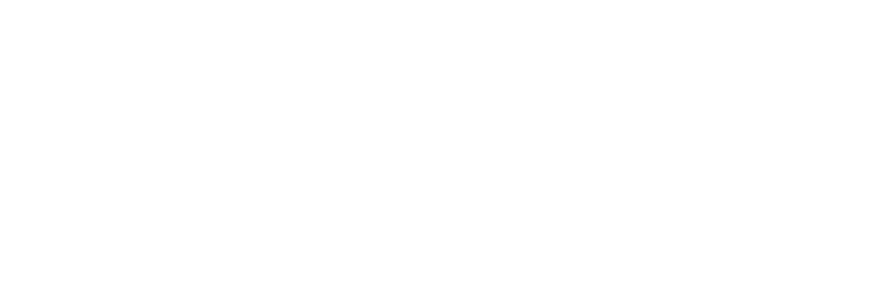
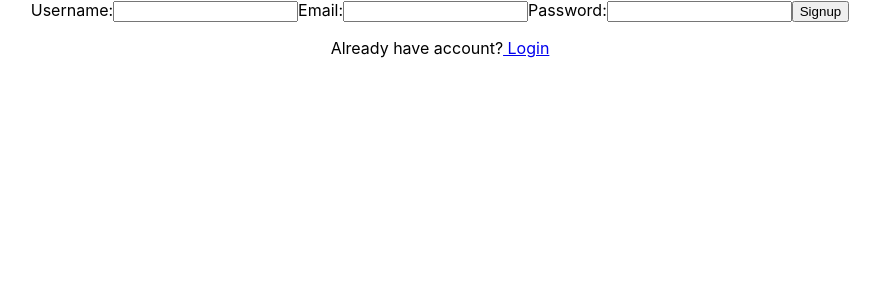
Before and after one commit to bert-ware/final-project-frontend, a React (Create React App) app: page /signup in a window 1280 px wide. Shown: the top 300 px of the page, without its empty margins (200-1080 px from the left). Built offline with nearby package versions, Linux system fonts and the light colour scheme.

Commit message:
Auth routes and recipesDetails fix

```diff
--- a/src/App.js
+++ b/src/App.js
@@ -1,4 +1,4 @@
-import React from 'react';
+import React, { useState } from 'react';
 import './App.css';
 import {Switch, Route} from 'react-router-dom'
 import ProductDetails from './components/ProductDetails/ProductDetails'
@@ -9,8 +9,21 @@
 import AddProduct from './components/AddProduct/AddProduct'
 import Recipes from './components/Recipes/Recipes';
 import RecipeDetails from "./components/RecipesDetails/RecipeDetails"
+import Signup from "./Auth/Signup"
+import Logout from "./Auth/Logout"
+import Login from "./Auth/Login"
+
 
 function App() {
+  const [setDatos] = useState({
+    loggedInUser: null
+  })
+  const getTheUser = (userObj) => {
+    setDatos({
+      loggedInUser: userObj
+    })
+  }
+
   return (
     <div className="App">
       <Switch> <Route exact path='/'><Home/></Route>
@@ -22,6 +35,9 @@
         <Route path="/products/:id" render={(props) => <ProductDetails  {...props}/>} />
         <Route exact path='/providers'> <Providers/></Route>
         <Route path="/providers/:id" render={(props) => <ProviderDetails {...props} />} />
+        <Route path="/signup" render={props => <Signup {...props} callback={getTheUser}  />} />
+        <Route path="/login" render={props => <Login {...props} callback={getTheUser}  />} />
+        <Route exact path="/logout" render={(props) => <Logout {...props} getUser={getTheUser} />}/>
       </Switch>
     </div>
   );
--- /dev/null
+++ b/src/Auth/AuthService.js
@@ -0,0 +1,35 @@
+import axios from 'axios'
+
+class AuthService {
+  constructor() {
+    let service = axios.create({
+      baseURL: 'http://localhost:3000/api',
+      withCredentials: true
+    });
+    this.service = service;
+  }
+
+  signup = (name,email, password) => {
+    return this.service.post('/signup', {name,email, password})
+    .then(response => response.data)
+  }
+
+  loggedin = () => {
+    return this.service.get('/loggedin')
+    .then(response => response.data)
+  }
+
+  login = (email, password) => {
+    return this.service.post('/login', {email, password})
+    .then(response => response.data)
+  }
+
+  logout = () => {
+    return this.service.post('/logout', {})
+    .then(response => response.data)
+  }
+
+
+
+}
+export default AuthService;
--- /dev/null
+++ b/src/Auth/Login.js
@@ -0,0 +1,45 @@
+import React, { Component } from 'react';
+import AuthService from './AuthService';
+import { Link } from 'react-router-dom';
+
+
+class Login extends Component {
+  constructor(props){
+    super(props);
+    this.state = { email: '', password: '' };
+    this.service = new AuthService();
+  }
+  handleFormSubmit = (event) => {
+    event.preventDefault();
+    const email = this.state.email;
+    const password = this.state.password;
+    this.service.login(email, password)
+    .then( response => {
+        this.setState({ email: "", password: "" });
+        this.props.getUser(response)
+    })
+    .catch( error => console.log(error) )
+  }
+  handleChange = (event) => {
+    const {name, value} = event.target;
+    this.setState({[name]: value})
+
+  }
+  render(){
+    return(
+      <div>
+        <form onSubmit={this.handleFormSubmit}>
+          <label>Email:</label>
+          <input type="email" name="email" value={this.state.email} onChange={ e => this.handleChange(e)}/>
+          <label>Password:</label>
+          <input name="password" type="password" value={this.state.password} onChange={ e => this.handleChange(e)} />
+          <input type="submit" value="Login" />
+        </form>
+        <p>Don't have account?
+            <Link to={"/signup"}> Signup</Link>
+        </p>
+      </div>
+    )
+  }
+}
+export default Login;
--- /dev/null
+++ b/src/Auth/Logout.js
@@ -0,0 +1,19 @@
+import React, { Component } from 'react';
+import AuthService from "./AuthService";
+import { Redirect } from 'react-router-dom';
+export class Logout extends Component {
+	constructor(props) {
+		super(props);
+		this.service = new AuthService();
+	}
+	render() {
+		this.service
+			.logout()
+			.then((response) => {
+				this.props.getUser(null);
+			})
+			.catch((error) => console.log(error));
+		return <Redirect to={'/'} />;
+	}
+}
+export default Logout;
--- /dev/null
+++ b/src/Auth/Signup.js
@@ -0,0 +1,53 @@
+import React, { Component } from 'react'
+import AuthService from './AuthService'
+import { Link } from "react-router-dom"
+
+
+class Signup extends Component {
+  constructor(props){
+    super(props);
+    this.state = { name: "",email:"", password: "" };
+    this.service = new AuthService();
+  }
+  // handleChange() and handleSubmit() will be added here
+  handleFormSubmit = (event) => {
+    event.preventDefault();
+    const name = this.state.name
+    const email = this.state.email
+    const password = this.state.password
+    this.service.signup(name, email, password)
+    .then( response => {
+        this.setState({
+            name: "",
+            email: "",
+            password: "",
+        });
+         this.props.callback(response)
+    })
+    .catch( error => console.log(error) )
+  }
+  handleChange = (event) => {
+    const {name, value} = event.target;
+    this.setState({[name]: value});
+  }
+
+  render(){
+    return(
+      <div>
+        <form onSubmit={this.handleFormSubmit}>
+          <label>Username:</label>
+          <input type="text" name="name" value={this.state.name} onChange={ e => this.handleChange(e)}/>
+          <label>Email:</label>
+          <input type="email" name="email" value={this.state.email} onChange={ e => this.handleChange(e)}/>
+          <label>Password:</label>
+          <input name="password" type="password" value={this.state.password} onChange={ e => this.handleChange(e)} />
+          <input type="submit" value="Signup" />
+        </form>
+        <p>Already have account?
+            <Link to={"/login"}> Login</Link>
+        </p>
+      </div>
+    )
+  }
+}
+export default Signup;
--- a/src/Components/RecipesDetails/RecipeDetails.js
+++ b/src/Components/RecipesDetails/RecipeDetails.js
@@ -32,10 +32,10 @@
 }
     render() {
         //Map ingredients
-        const ingredients = this.state.recipe.ingredients.map((ingredient) => (
-            <div key={this.state.recipe.ingredients.name}>
-              <h1> {ingredient} </h1>
-            </div>
+        const ingredients = this.state.recipe.ingredients.map((ingredient, index) => (
+
+            <li key={index}>{ingredient.name}</li>
+
           ))
           //Redirect a providers
       const { redirect } = this.state;
```
Also changed, not shown: src/components/Products/Products.jsx (+4 -6 lines).
